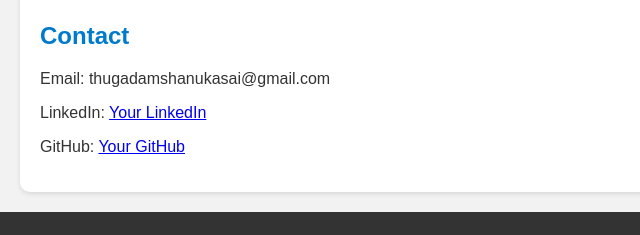
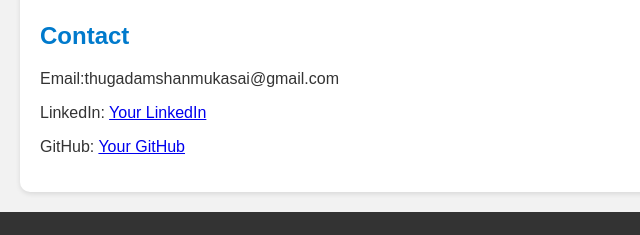
Before and after one commit to Shanmuka986/portfolio, a plain HTML site: page index.html in a window 1280 px wide. Shown: the part 1003-1238 px from the top of the page, 0-640 px from the left. Drawn offline with Linux system fonts and the light colour scheme.

Commit message:
index.html

```diff
--- a/index.html
+++ b/index.html
@@ -47,7 +47,7 @@
 
   <section id="contact">
     <h2>Contact</h2>
-    <p>Email: thugadamshanukasai@gmail.com</p>
+    <p>Email:thugadamshanmukasai@gmail.com</p>
     <p>LinkedIn: <a href="#">Your LinkedIn</a></p>
     <p>GitHub: <a href="#">Your GitHub</a></p>
   </section>
```
